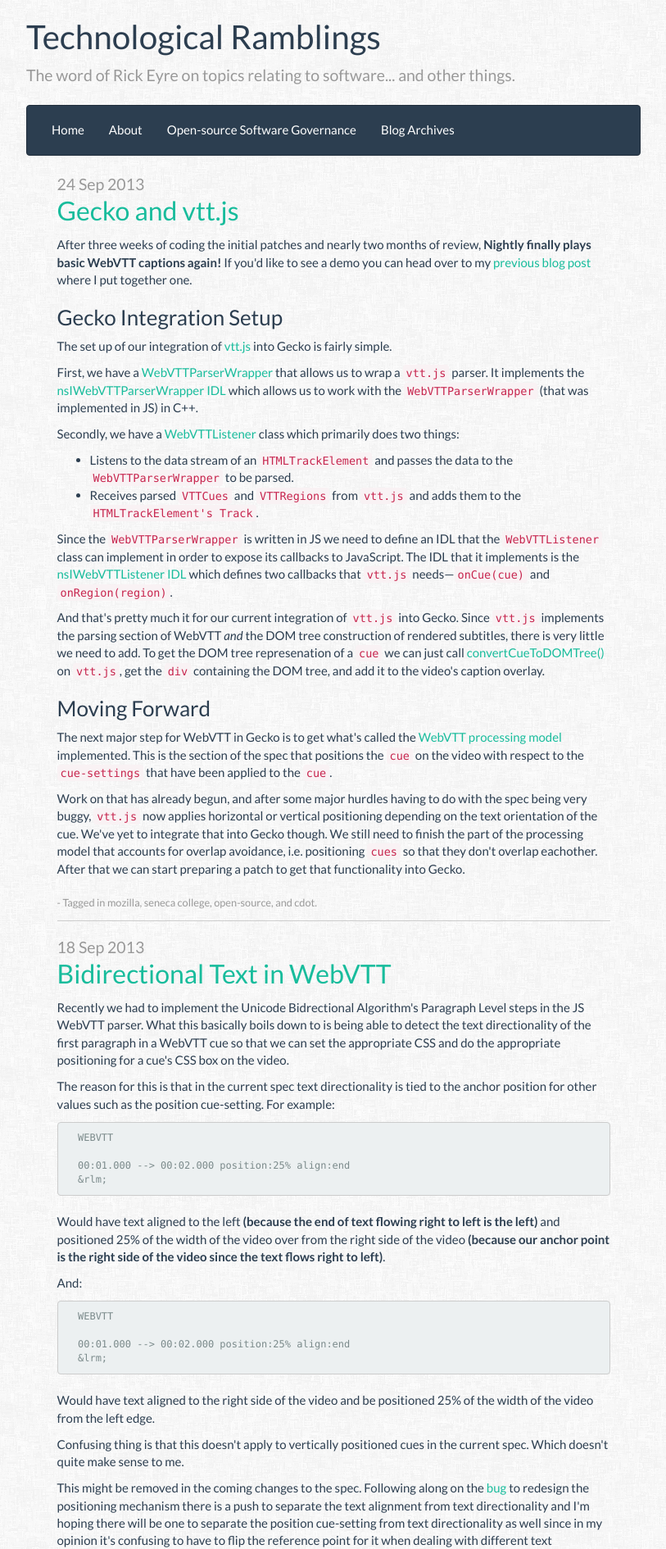
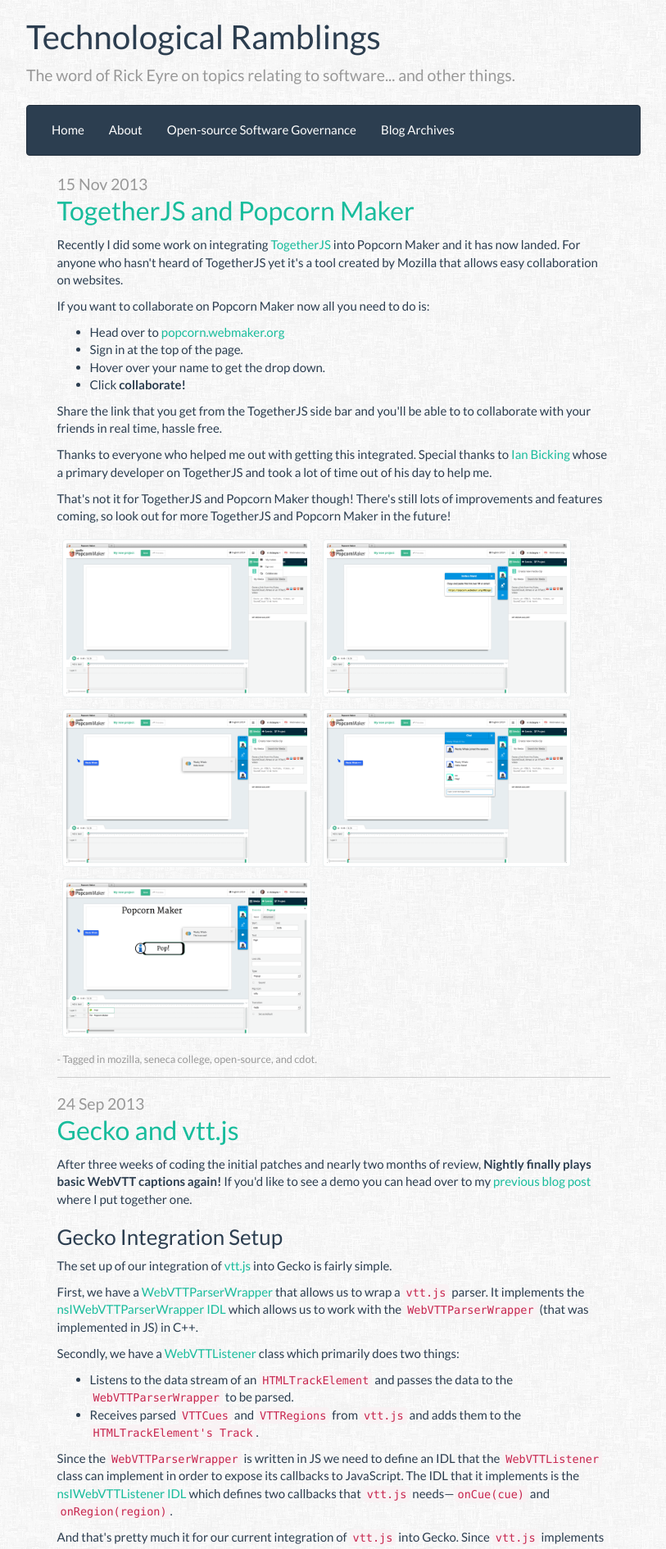
Before and after one commit to RickEyre/rickeyre.github.io, a Jekyll site: the page built from index.html, in a window 1280 px wide. Shown: the top 1890 px of the page at 82% size, without its empty margins (233-1046 px from the left). Built offline with Jekyll 4.4.1, drawn with Linux system fonts in a browser that asks for light colours; Markdown is read by kramdown in place of the engine named in the settings; the list of posts is cut into pages by our own code; some of the changed text lies outside the part shown.

Commit message:
TogetherJS + Popcorn Maker post.

```diff
--- /dev/null
+++ b/_posts/2013-11-15-togetherjs-and-popcorn-maker.html
@@ -0,0 +1,58 @@
+---
+layout: post
+date: 2013-11-15 11:00:00 -0400
+title: TogetherJS and Popcorn Maker
+tags:
+- mozilla
+- seneca college
+- open-source
+- cdot
+---
+
+<p>
+  Recently I did some work on integrating <a href="https://togetherjs.com/">TogetherJS</a>
+  into Popcorn Maker and it has now landed. For anyone who hasn't heard of
+  TogetherJS yet it's a tool created by Mozilla that allows easy collaboration
+  on websites.
+</p>
+
+<p>
+  If you want to collaborate on Popcorn Maker now all you need to do is:
+  <ul>
+    <li>Head over to <a href="https://popcorn.webmaker.org/">popcorn.webmaker.org</a></li>
+    <li>Sign in at the top of the page.</li>
+    <li>Hover over your name to get the drop down.</li>
+    <li>Click <strong>collaborate!</strong></li>
+  </ul>
+  Share the link that you get from the TogetherJS side bar and you'll be able to
+  to collaborate with your friends in real time, hassle free.
+</p>
+
+<p>
+  Thanks to everyone who helped me out with getting this integrated. Special
+  thanks to <a href="http://www.ianbicking.org/blog/">Ian Bicking</a> whose a
+  primary developer on TogetherJS and took a lot of time out of his day to help
+  me.
+</p>
+
+<p>
+  That's not it for TogetherJS and Popcorn Maker though! There's still lots of
+  improvements and features coming, so look out for more TogetherJS and Popcorn
+  Maker in the future!
+</p>
+
+<a href="/assets/img/content-pics/togetherjs-start.png" class="thumbnail image-shrink">
+  <img src="/assets/img/content-pics/togetherjs-start.png" alt="TogetherJS Start">
+</a>
+<a href="/assets/img/content-pics/togetherjs-link.png" class="thumbnail image-shrink">
+  <img src="/assets/img/content-pics/togetherjs-link.png" alt="TogetherJS Link">
+</a>
+<a href="/assets/img/content-pics/togetherjs-joined.png" class="thumbnail image-shrink">
+  <img src="/assets/img/content-pics/togetherjs-joined.png" alt="TogetherJS Joined">
+</a>
+<a href="/assets/img/content-pics/togetherjs-chat.png" class="thumbnail image-shrink">
+  <img src="/assets/img/content-pics/togetherjs-chat.png" alt="TogetherJS Chat">
+</a>
+<a href="/assets/img/content-pics/togetherjs-synced.png" class="thumbnail image-shrink">
+  <img src="/assets/img/content-pics/togetherjs-synced.png" alt="TogetherJS Synced">
+</a>
--- a/assets/css/style.css
+++ b/assets/css/style.css
@@ -84,3 +84,12 @@
 .image-links > a:hover {
   text-decoration: none;
 }
+
+.thumbnail {
+  margin: 1%;
+  float: left;
+}
+
+.image-shrink {
+  max-width: 45%;
+}
```
Also changed, not shown: assets/img/content-pics/togetherjs-chat.png (added), assets/img/content-pics/togetherjs-joined.png (added), assets/img/content-pics/togetherjs-link.png (added), assets/img/content-pics/togetherjs-start.png (added), assets/img/content-pics/togetherjs-synced.png (added).
